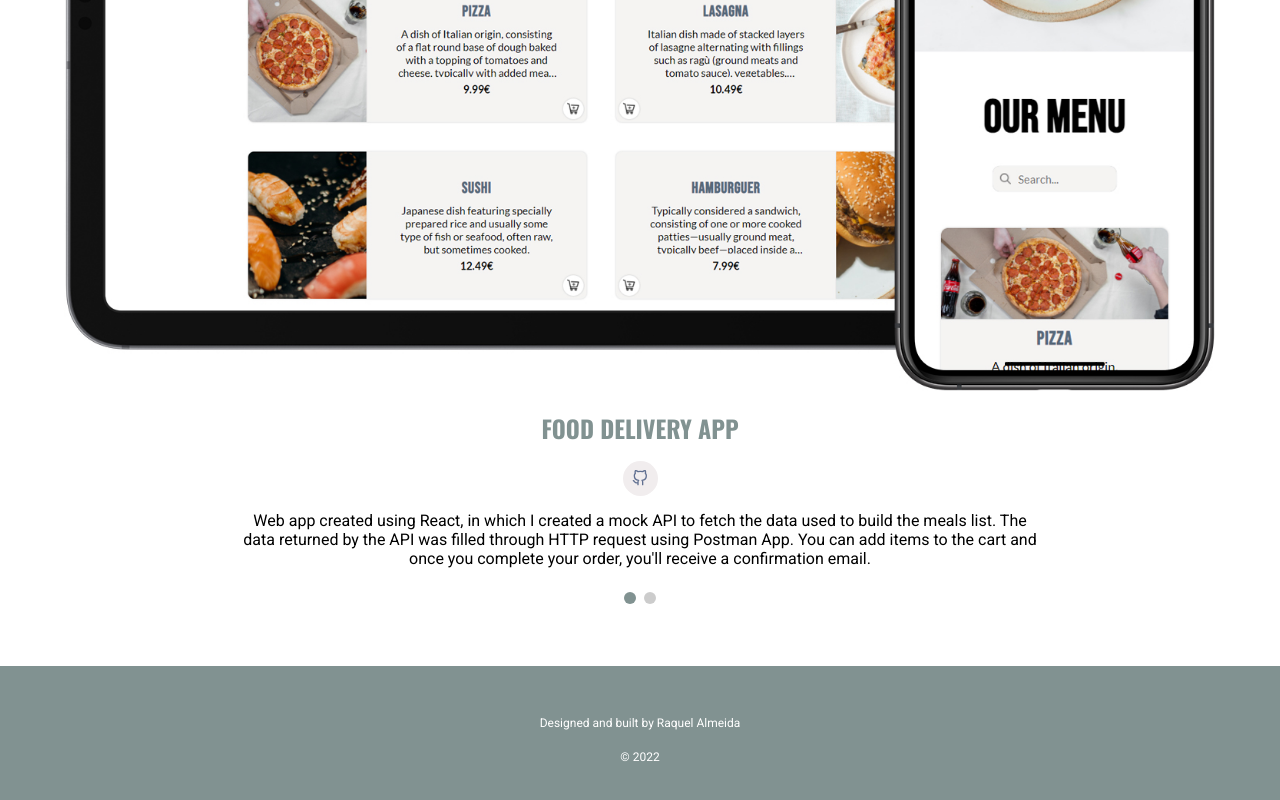
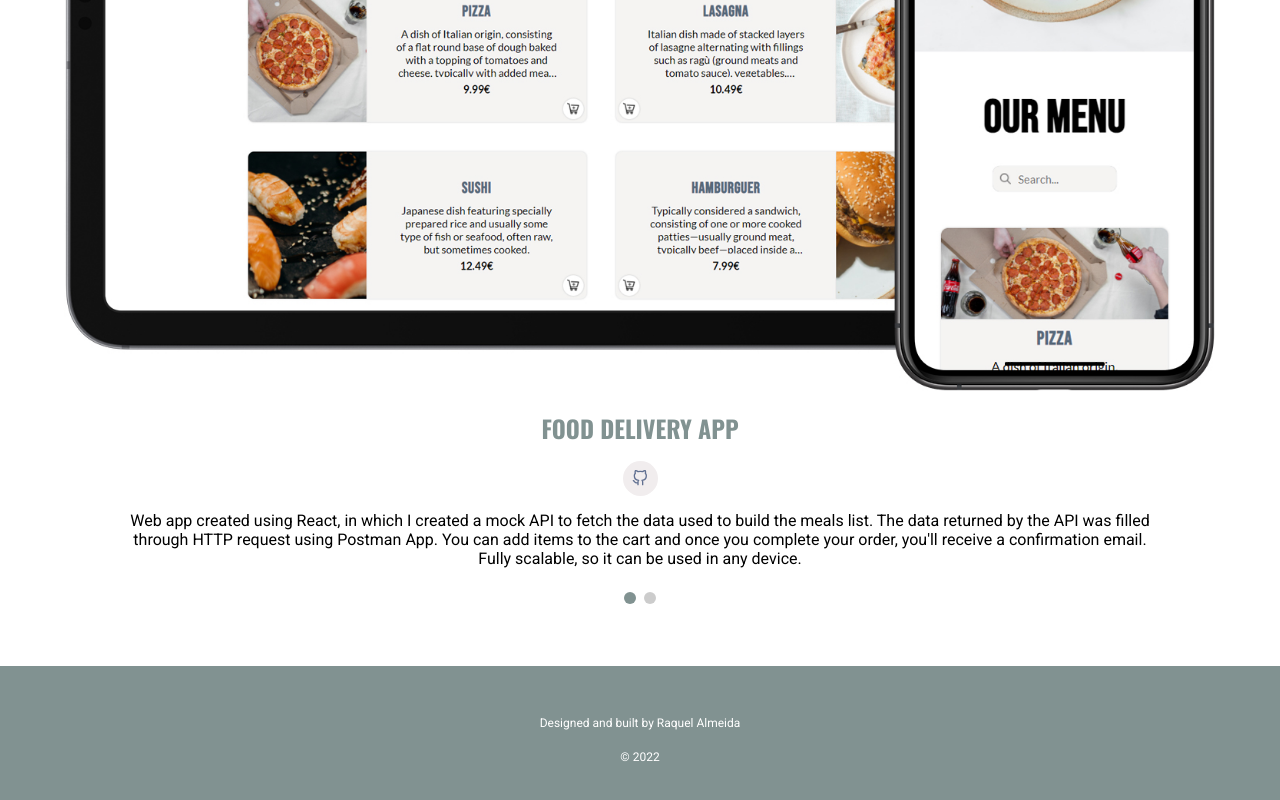
Before and after one commit to Raquel-Almeida/curriculum, a React (Create React App) app: page / in a window 1280 px wide. Shown: the part 2497-3297 px from the top of the page. Built offline with nearby package versions, Linux system fonts and the light colour scheme.

Commit message:
Portfolio Updated

```diff
--- a/src/components/Portfolio/Portfolio.jsx
+++ b/src/components/Portfolio/Portfolio.jsx
@@ -50,7 +50,8 @@ export default function Portfolio() {
                   fetch the data used to build the meals list. The data returned
                   by the API was filled through HTTP request using Postman App.
                   You can add items to the cart and once you complete your
-                  order, you'll receive a confirmation email.
+                  order, you'll receive a confirmation email. Fully scalable, so
+                  it can be used in any device.
                 </p>
               </div>
             </SwiperSlide>
@@ -76,7 +77,8 @@ export default function Portfolio() {
                 </a>
                 <p className={styles.description}>
                   Web app created using React, where I present myself and all
-                  the projects I've done so far.
+                  the projects I've done so far. Fully scalable, so it can be
+                  used in any device.
                 </p>
               </div>
             </SwiperSlide>
--- a/src/components/Portfolio/Portfolio.module.scss
+++ b/src/components/Portfolio/Portfolio.module.scss
@@ -100,7 +100,7 @@
         }
 
         .description {
-          width: 70%;
+          width: 90%;
           margin: 0 auto;
           text-align: center;
         }
```
